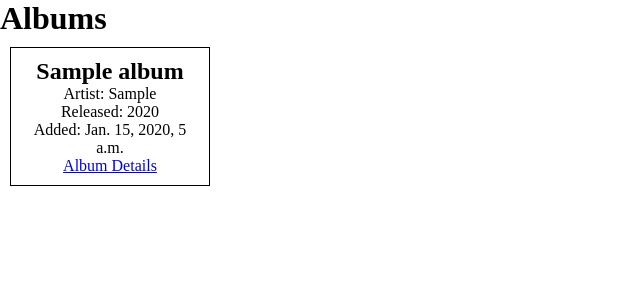
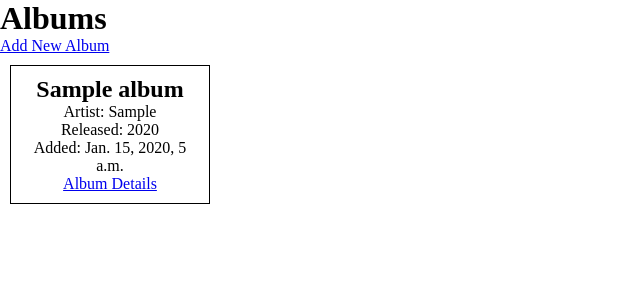
Before and after one commit to Momentum-Team-9/django-music-sarah-wines, a Django app: page / in a window 1280 px wide. Shown: the top 300 px of the page, without its empty margins (0-640 px from the left). Run offline with Django 3.2, Linux system fonts and the light colour scheme; tables that the repository leaves empty hold one stand-in row (values such as "Sample post").

Commit message:
adds new and deletes

```diff
--- a/Album/views.py
+++ b/Album/views.py
@@ -1,5 +1,6 @@
-from django.shortcuts import render, get_object_or_404
+from django.shortcuts import render, redirect, get_object_or_404
 from .models import Album, Track
+from .forms import AlbumForm
 # Create your views here.
 def list_albums(request):
     albums = Album.objects.all()
@@ -12,3 +13,23 @@ def show_album(request, pk):
         "albums/show_album.html",
         {"album": album, "pk": pk},
     )
+
+def add_album(request):
+    if request.method == 'GET':
+        form = AlbumForm()
+    else:
+        form = AlbumForm(data=request.POST)
+        if form.is_valid():
+            form.save()
+            return redirect(to='list_albums')
+
+    return render(request, "albums/add_album.html", {"form": form})
+
+def delete_album(request, pk):
+    album = get_object_or_404(Album, pk=pk)
+    if request.method == 'POST':
+        album.delete()
+        return redirect(to='list_albums')
+
+    return render(request, "albums/delete_album.html",
+                  {"album": album})
--- a/django_music/urls.py
+++ b/django_music/urls.py
@@ -20,5 +20,8 @@ from Album import views as album_views
 
 urlpatterns = [
     path('admin/', admin.site.urls),
-    path('', album_views.list_albums, name='list_albums'), path('albums/<int:pk>', album_views.show_album, name="show_album"),
+    path('', album_views.list_albums, name='list_albums'),
+    path('albums/<int:pk>', album_views.show_album, name="show_album"),
+    path('albums/add/', album_views.add_album, name='add_album'),
+    path('albums/<int:pk>/delete/', album_views.delete_album, name='delete_album'),
 ]
--- a/templates/albums/list_albums.html
+++ b/templates/albums/list_albums.html
@@ -1,6 +1,6 @@
 {% extends "base.html" %} {% block content %}
 <h1>Albums</h1>
-
+<p><a href="{% url 'add_album' %}">Add New Album</a></p>
 <div>
   <div class="album-field">
     {% for album in albums %}
--- a/templates/albums/show_album.html
+++ b/templates/albums/show_album.html
@@ -3,5 +3,5 @@
 <p>Artist: {{album.artist}}</p>
 <p>Released: {{album.release_year}}</p>
 <p>Added: {{album.created_at}}</p>
-
+<a href="{% url 'delete_album' pk=album.pk %}">Delete Album</a>
 {% endblock %}
```
Also changed, not shown: Album/forms.py (added, +12 -0 lines), templates/albums/add_album.html (added, +12 -0 lines), templates/albums/delete_album.html (added, +14 -0 lines).
